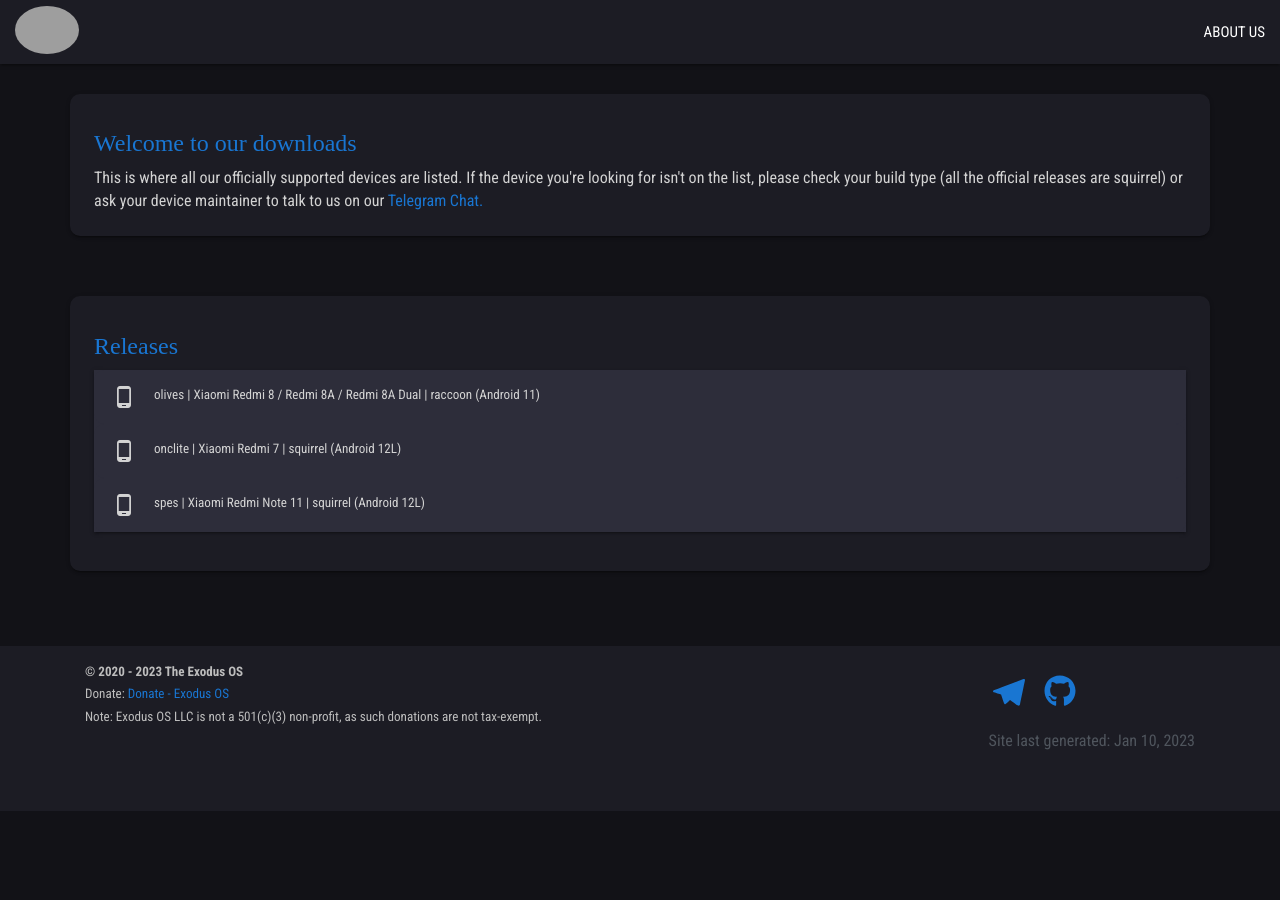
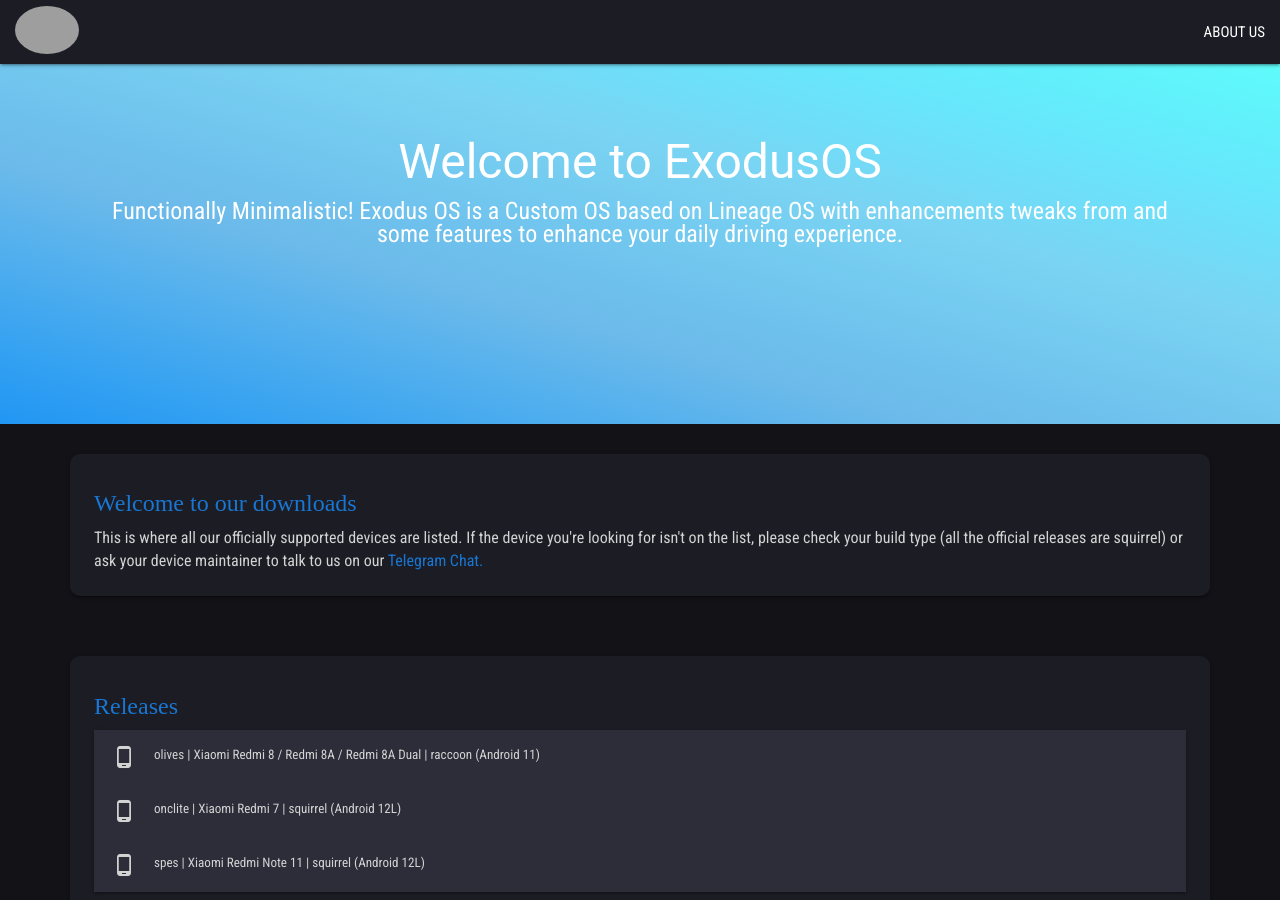
Before and after one commit to ExodusOS/exodus.github.io, a Jekyll site: the page built from index.md, in a window 1280 px wide and 900 px high. Built offline with Jekyll 4.4.1, drawn with Linux system fonts in a browser that asks for light colours; nearby versions of some CDN libraries; grey boxes are pictures that could not be loaded.

Commit message:
Add into

```diff
--- a/_layouts/default.html
+++ b/_layouts/default.html
@@ -4,6 +4,14 @@
   <body class="shishu">
     {% include navbar.html %}
     <body>
+	<section id="intro">
+      <div class="container intro-text">
+        <h2>Welcome to ExodusOS</h2>
+        <p>
+		Functionally Minimalistic! Exodus OS is a Custom OS based on Lineage OS with enhancements tweaks from and some features to enhance your daily driving experience.
+        </p>
+      </div>
+	</section>
       <div class="container">
         <div class="row">
           {{ content }}
--- /dev/null
+++ b/_sass/craft/into.scss
@@ -0,0 +1,48 @@
+#intro {
+  width: 100%;
+  height: 40vh;
+  background: linear-gradient(to right top, #2196f3, #32a0f2, #45a9ef, #58b2ed, #6cbaea, #6fc2ed, #74cbf0, #7ad3f2, #70ddf8, #67e7fb, #61f1fc, #5ffbfb);
+  background-size: cover;
+  position: relative;
+}
+
+#intro .intro-text {
+  position: absolute;
+  left: 0;
+  top: 40px;
+  right: 0;
+  display: -webkit-box;
+  display: -webkit-flex;
+  display: -ms-flexbox;
+  display: flex;
+  -webkit-box-align: center;
+  -webkit-align-items: center;
+  -ms-flex-align: center;
+  align-items: center;
+  -webkit-box-pack: center;
+  -webkit-justify-content: center;
+  -ms-flex-pack: center;
+  justify-content: center;
+  text-align: center;
+  -webkit-box-orient: vertical;
+  -webkit-box-direction: normal;
+  -webkit-flex-direction: column;
+  -ms-flex-direction: column;
+  flex-direction: column;
+}
+
+#intro h2 {
+  margin: 30px 0 10px 0;
+  padding: 0 15px;
+  font-size: 48px;
+  font-weight: 400;
+  line-height: 56px;
+  color: #fff;
+}
+
+#intro p {
+  color: #fff;
+  margin-bottom: 20px;
+  padding: 0 15px;
+  font-size: 24px;
+}
--- a/assets/css/material-kit.scss
+++ b/assets/css/material-kit.scss
@@ -68,4 +68,5 @@
  @import "material-kit/responsive";
 
  @import "craft/main";
+ @import "craft/into";
  @import "craft/footer"
```
